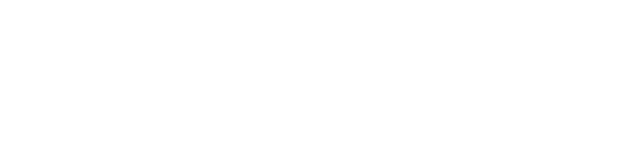
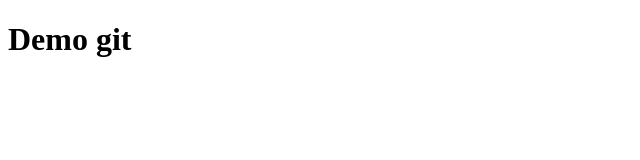
Before and after one commit to havanduc20194510/demo_git_niit, a plain HTML site: page index.html in a window 1280 px wide. Shown: the whole page, without its empty margins (0-640 px from the left). Drawn offline with Linux system fonts and the light colour scheme.

Commit message:
add modifier content for index.html

```diff
--- a/index.html
+++ b/index.html
@@ -4,9 +4,10 @@
     <meta charset="UTF-8">
     <meta http-equiv="X-UA-Compatible" content="IE=edge">
     <meta name="viewport" content="width=device-width, initial-scale=1.0">
-    <title>Document</title>
+    <title>Demo git</title>
 </head>
 <body>
+    <h1>Demo git</h1>
 
 </body>
 </html>
```
